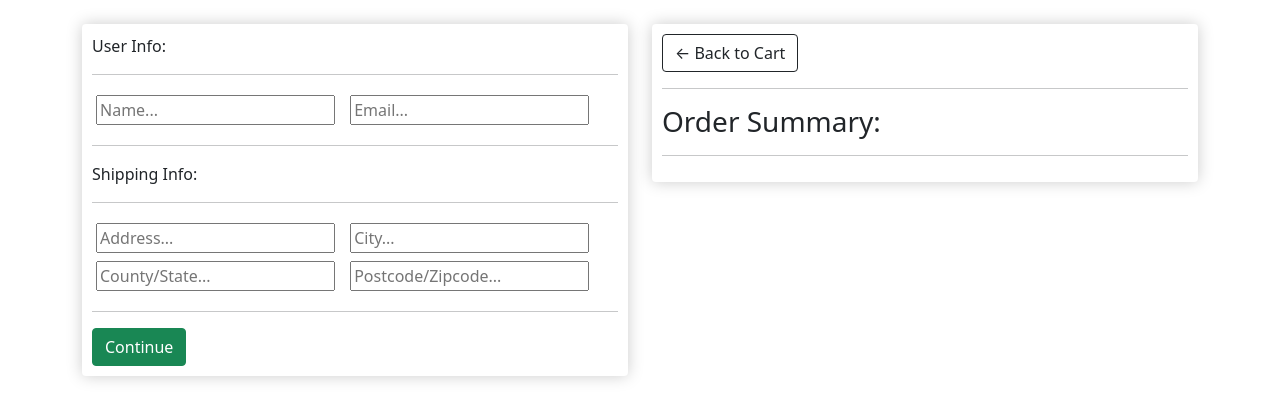
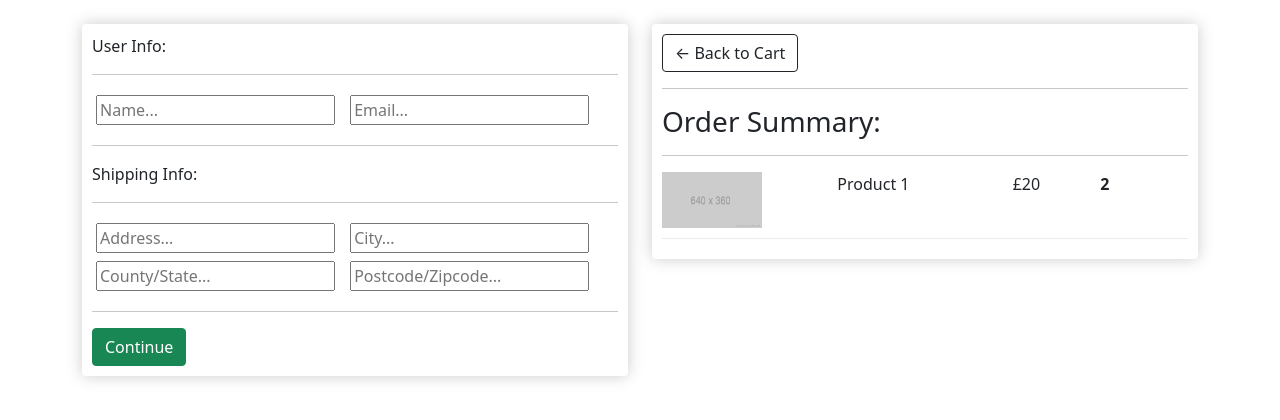
Before and after one commit to JPT96/MS4_ecomproj, a Django app: page /checkout/ in a window 1280 px wide. Shown: the part 84-504 px from the top of the page. Run offline with Django 3.2, Linux system fonts and the light colour scheme.

Commit message:
copy and paste layout from cart

```diff
--- a/shop/templates/shop/checkout.html
+++ b/shop/templates/shop/checkout.html
@@ -53,6 +53,14 @@
             <hr>
             <h3>Order Summary:</h3>
             <hr>
+            <div class="cart-row">
+                <div style="flex:2"><img class="small-product-image" src="{% static 'images/product-holder.png' %}"></div>
+					<div style="flex:2"><p>Product 1</p></div>
+					<div style="flex:1"><p>£20</p></div>
+					<div style="flex:1">
+						<p class="quantity">2</p>
+
+            </div>
 
         </div>
 
```
